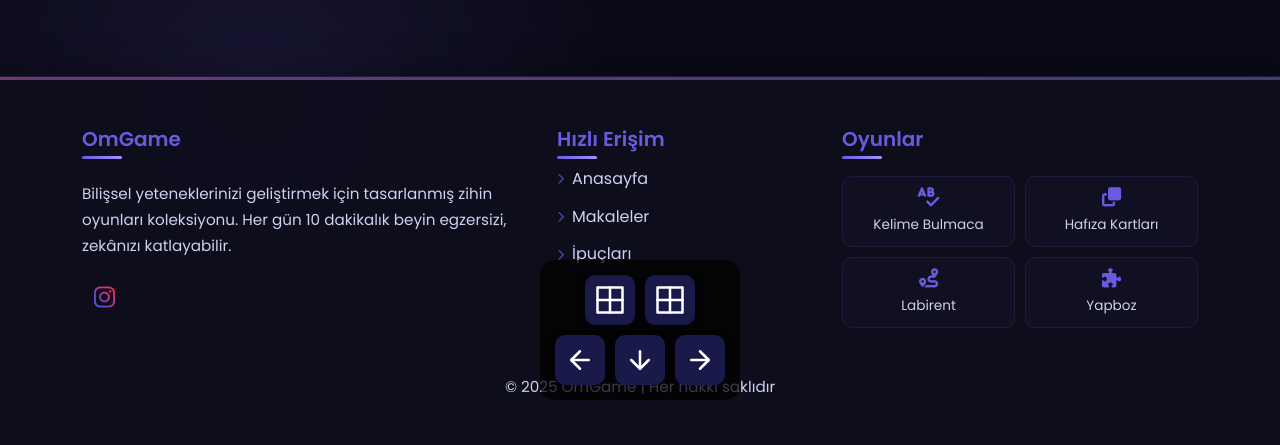
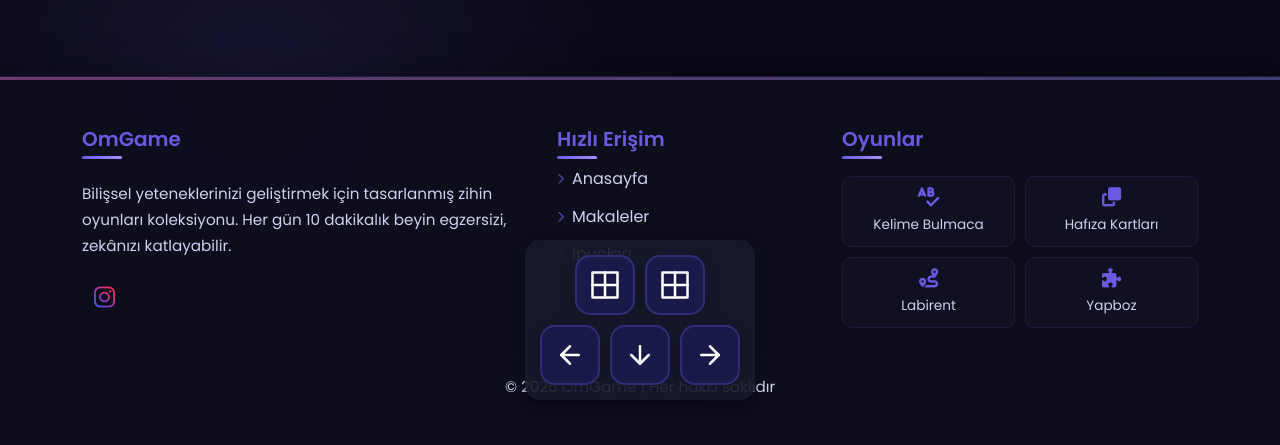
Before and after one commit to Orhan011/OmGame1, a Flask app: page /games/tetris in a window 1280 px wide. Shown: the part 946-1391 px from the top of the page. Run offline with Flask 3, Linux system fonts and the light colour scheme; some libraries are stand-ins or nearby versions.

Commit message:
Assistant checkpoint: Updated control button styles for better visibility
Assistant generated file changes:
- templates/games/tetris_modern.html: Fix control button visibility, Improve control button styles

---

User prompt:

Butunlar gözükmüyor

Replit-Commit-Author: Assistant
Replit-Commit-Session-Id: 83eada28-3207-4842-abad-593697842528

```diff
--- a/templates/games/tetris_modern.html
+++ b/templates/games/tetris_modern.html
@@ -157,10 +157,11 @@
   bottom: 20px;
   left: 50%;
   transform: translateX(-50%);
-  background: rgba(0,0,0,0.7);
+  background: rgba(25, 25, 45, 0.9);
   padding: 15px;
   border-radius: 15px;
   z-index: 1000;
+  box-shadow: 0 4px 12px rgba(0,0,0,0.3);
 }
 
 .control-row {
@@ -170,10 +171,10 @@
 }
 
 .control-btn {
-  width: 50px;
-  height: 50px;
-  border-radius: 10px;
-  border: none;
+  width: 60px;
+  height: 60px;
+  border-radius: 15px;
+  border: 2px solid rgba(106,90,224,0.3);
   background: #1a1a4a;
   color: white;
   font-size: 24px;
@@ -184,6 +185,7 @@
   transition: all 0.15s;
   -webkit-tap-highlight-color: transparent;
   touch-action: manipulation;
+  box-shadow: 0 2px 8px rgba(0,0,0,0.2);
 }
 
 .control-btn:active {
```
